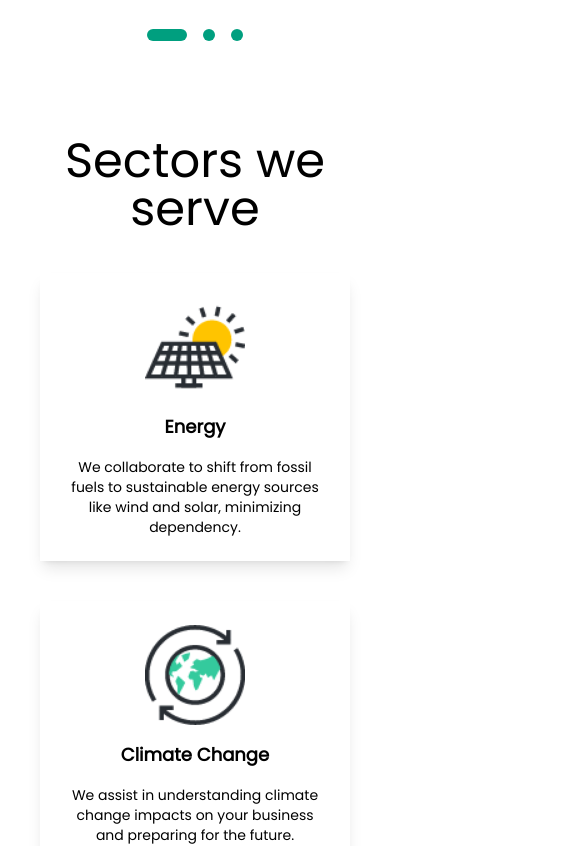
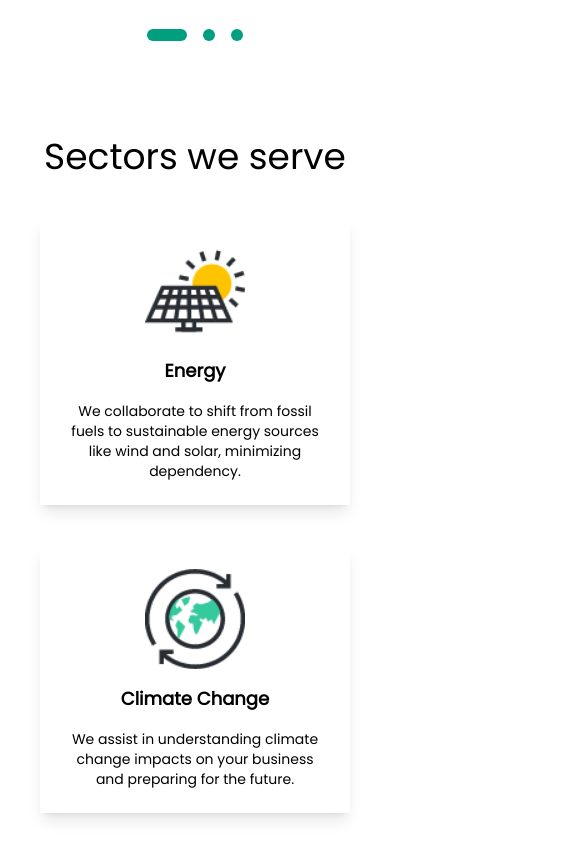
Before and after one commit to saadbutt27/core-carbon, a Next.js app: page / in a window 390 px wide. Shown: the part 940-1786 px from the top of the page, 585 px wide, since content can reach past the window. Built offline with nearby package versions, Linux system fonts and the light colour scheme.

Commit message:
responsive handled

```diff
--- a/src/components/home_sections/net-zero/Program.tsx
+++ b/src/components/home_sections/net-zero/Program.tsx
@@ -34,7 +34,7 @@ export default function Program() {
       <div className="grid grid-cols-1 md:grid-cols-2 gap-6">
         <div className="flex flex-col gap-y-6">
           <p>Climate Change</p>
-          <h1 className="text-6xl font-semibold">Achieve Net Zero</h1>
+          <h1 className="text-4xl sm:text-5xl md:text-7xl font-semibold">Achieve Net Zero</h1>
           <p className="text-2xl italic leading-10 font-thin">
             Accomplishing a Net Zero status - when your carbon emissions are
             replaced by elimination of carbon by sustainable practices or
--- a/src/components/home_sections/recent-projects-section/RecentProjects.tsx
+++ b/src/components/home_sections/recent-projects-section/RecentProjects.tsx
@@ -26,7 +26,7 @@ export default function RecentProjects() {
   // ];
   return (
     <section className="py-28 px-10 mb-20 bg-cyan-100">
-      <h1 className="text-5xl md:text-7xl text-center">
+      <h1 className="text-4xl sm:text-5xl md:text-7xl text-center">
         Our Recent Impact-Focused Projects
       </h1>
       {/* <div className="grid grid-cols-1 md:grid-cols-2 xl:grid-cols-3 gap-x-20 gap-y-10 mt-10"> */}
@@ -38,7 +38,7 @@ export default function RecentProjects() {
             text={project.text}
           />
         ))} */}
-      <div className="flex items-center justify-between gap-x-3.5 mt-12">
+      <div className="flex flex-col lg:flex-row items-center justify-between gap-x-3.5 gap-y-3.5 lg:gap-y-0 mt-12">
         <Image
           src={Project1.src}
           alt={"Brick Kiln"}
--- a/src/components/home_sections/sector-section/SectorsSection.tsx
+++ b/src/components/home_sections/sector-section/SectorsSection.tsx
@@ -43,7 +43,7 @@ export default function SectorsSection() {
   ];
   return (
     <section className="py-4 px-10 mb-20">
-      <h1 className="text-5xl md:text-7xl text-center">Sectors we serve</h1>
+      <h1 className="text-4xl sm:text-5xl md:text-7xl text-center">Sectors we serve</h1>
       <div className="grid grid-cols-1 md:grid-cols-2 xl:grid-cols-3 gap-x-20 gap-y-10 mt-10">
         {cardDetails.map((card) => (
           <Card
```
